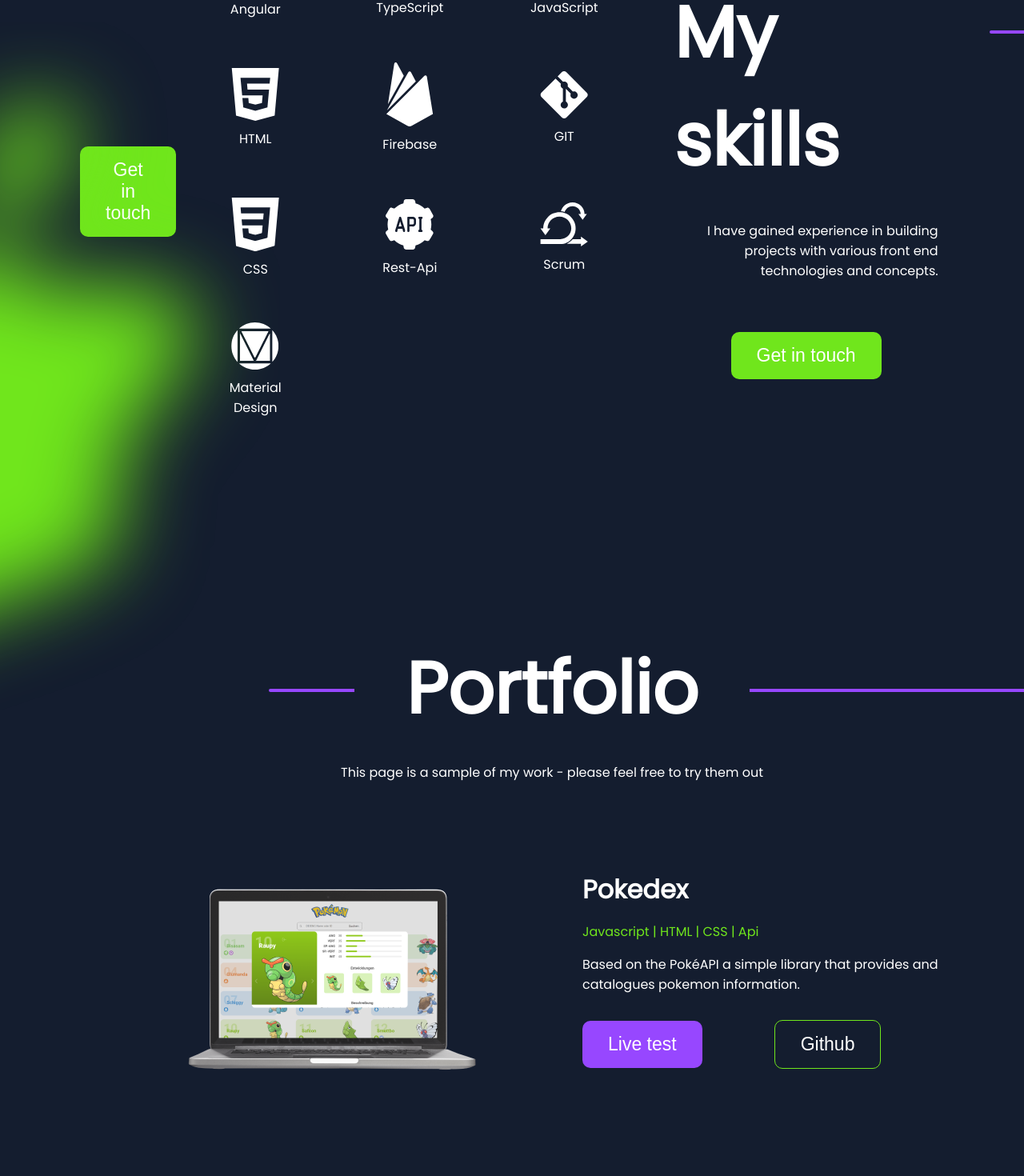
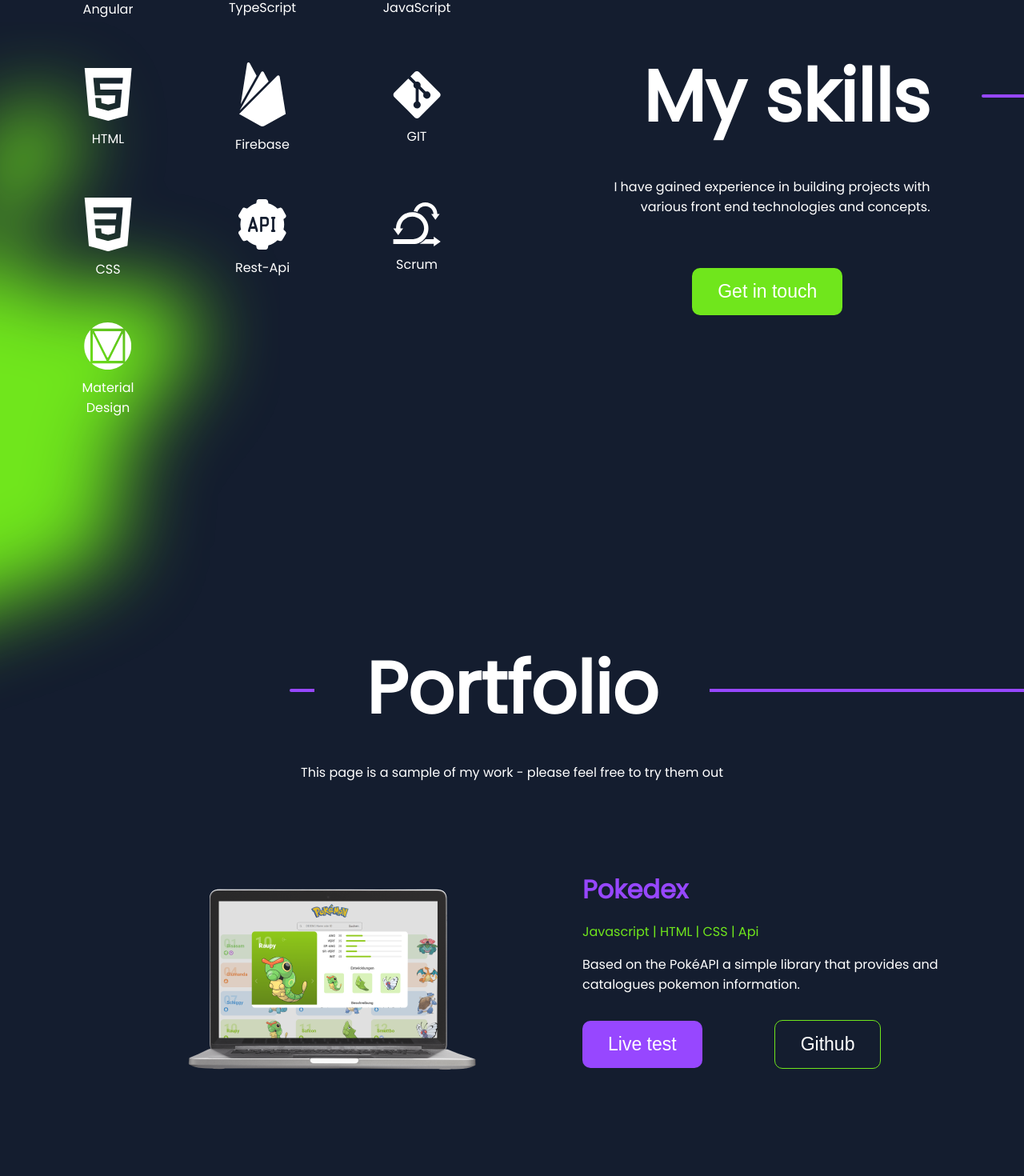
Before and after one commit to Raifiki/Portfolio, an Angular app: page / in a window 1280 px wide. Shown: the part 2299-3769 px from the top of the page at 80% size. Built offline with nearby package versions, Linux system fonts and the light colour scheme.

Commit message:
responsive design: mobile device portfolio, contact and footer section

```diff
--- a/src/app/contact/contact.component.scss
+++ b/src/app/contact/contact.component.scss
@@ -30,6 +30,18 @@
     }
     >app-contact-form{
         flex-grow: 2;
+        z-index: 2;
+    }
+    @media (max-width:1000px){
+        flex-direction: column;
+        padding: $dim-extralarge $dim-large;
+        gap: $dim-extralarge;
+        >div{
+            width: 100%;
+        }
+        >app-contact-form{
+            width: 100%;
+        }
     }
 }
 
--- a/src/app/my-skills/my-skills.component.html
+++ b/src/app/my-skills/my-skills.component.html
@@ -1,5 +1,5 @@
 <section id="section-my-skills">
-    <a href="#contact-section" class="hide-Desktop">
+    <a href="#contact-section" class="hide-desktop">
         <button class="btn prim-btn">Get in touch</button>
     </a>
     <div id="my-skills-skills-wrapper">
--- a/src/app/portfolio/portfolio-project/portfolio-project.component.scss
+++ b/src/app/portfolio/portfolio-project/portfolio-project.component.scss
@@ -4,16 +4,22 @@
     position: relative;
     z-index: 2;
     >img{
-        width: 620px;
+        max-width: min(100%,620px);
     }
     >div{
         @include flex($fd: column,$g: $dim-medium);
+        >h3{
+            color: $sec-color-purple;
+        }
         >.project-technologies{
             color: $prim-color-green;
         }
         >div{
             @include flex($g: 90px);
             margin-top: $dim-medium;
+        }
+        @media (max-width: 1000px){
+            align-items: center !important;
         }
     }
 }
@@ -23,6 +29,10 @@
     >div{
         align-items: flex-start;
     }
+    @media (max-width: 1000px){
+        flex-direction: column;
+        text-align: center !important;
+    }
 }
 
 .portfolio-project-img-right{
@@ -31,4 +41,8 @@
         align-items: flex-end;
         text-align: end;
     }
+    @media (max-width: 1000px){
+        flex-direction: column;
+        text-align: center !important;
+    }
 }
--- a/src/app/portfolio/portfolio.component.scss
+++ b/src/app/portfolio/portfolio.component.scss
@@ -4,8 +4,14 @@
     position: relative;
     @include flex($fd: column,$g: $dim-extralarge);
     padding-left: $dim-hompage-side;
+    padding-right: $dim-hompage-side;
     padding-top: calc($dim-extralarge * 2);
     padding-bottom: calc($dim-extralarge * 2);
+
+    @media (max-width:1000px){
+        padding-left: $dim-large;
+        padding-right: $dim-large;
+    }
 }
 
 #portfolio-headline-wrapper{
@@ -19,19 +25,25 @@
             z-index: 2;
             background-color: $bg-color-dark;
             padding: $dim-medium $dim-extralarge;
+            @media (max-width: 1000px){
+                padding: $dim-medium $dim-medium;
+            }
         }
         >#vertical-line{
             position: absolute;
             top: 50%;
-            right: 0;
-            @include verticalLine($w: 80%, $clr: $sec-color-purple);
+            right: -$dim-hompage-side;
+            @include verticalLine($w: 85%, $clr: $sec-color-purple);
+
+            @media (max-width){
+                right: -$dim-large;
+            }
         }
     }
 }
 
 #portfolio-project-list{
     @include flex($fd: column, $g: $dim-extralarge);
-    padding-right: $dim-hompage-side;
 }
 
 #bg-img-purple-2{
--- a/src/app/shared/components/footer/footer.component.html
+++ b/src/app/shared/components/footer/footer.component.html
@@ -3,8 +3,9 @@
         <a href="#section-landing-page">
             <img class="logo" src="assets/images/logo_w_bg.png" alt="logo">
         </a>
-        <a class="link impressum" href="">Impressum <hr></a>
+        <a class="link impressum hide-mobile" href="">Impressum <hr></a>
     </div>
     <span>&#169; Leo Weiß 2024</span>
     <app-social-media-accounts></app-social-media-accounts>
+    <a class="link impressum hide-desktop" href="">Impressum <hr></a>
 </footer>
--- a/src/app/shared/components/footer/footer.component.scss
+++ b/src/app/shared/components/footer/footer.component.scss
@@ -14,6 +14,16 @@ footer{
             width: 350px;
             height: 60px;
         }
+    }
+    >span{
+        font-size: $fnt-size-23;
+    }
+    @media (max-width:1000px){
+        flex-direction: column;
+        gap: $dim-large
+    }
+}
+
 .impressum{
     >hr{
         margin: 0;
@@ -27,8 +37,3 @@ footer{
         @include hoverTransition();
     }
 }
-    }
-    >span{
-        font-size: $fnt-size-23;
-    }
-}
```
Lines whose indentation alone changed are shown as unchanged.
